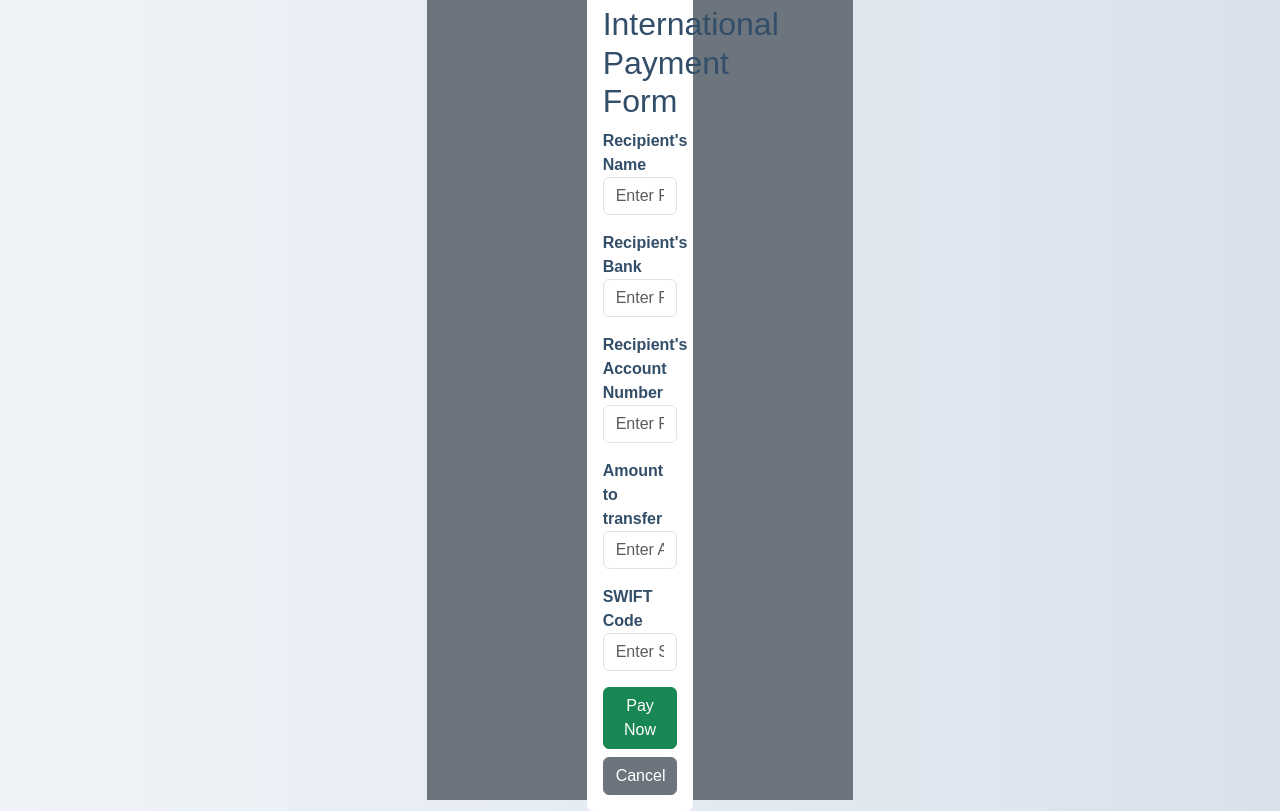
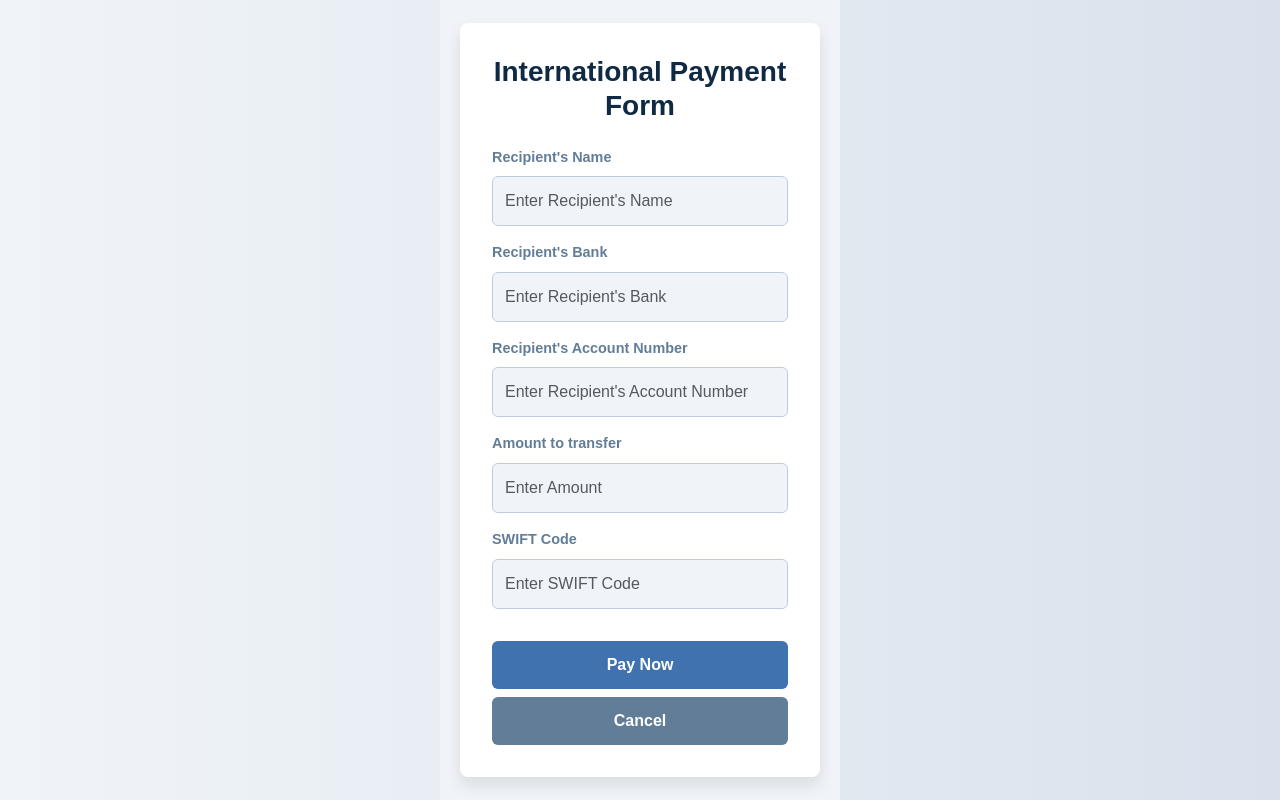
Before and after one commit to ST10051000/PayGlobe, a React (Vite) app in the folder client/: page /payments in a window 1280 px wide. Built offline with nearby package versions, Linux system fonts and the light colour scheme.

Commit message:
small changes for the transactions made, no code should be affected

```diff
--- a/client/src/App.css
+++ b/client/src/App.css
@@ -67,3 +67,238 @@ body, html {
 .homepage-container .btn-secondary:hover {
     background-color: #4a667a;
 }
+
+
+
+/* Dashboard Main Container */
+.dashboard {
+    display: flex;
+    height: 100vh;
+    font-family: 'Arial', sans-serif;
+    background-color: #f0f4f8;
+    color: #334e68;
+}
+
+/* Side Navigation Styling */
+.side-nav {
+    width: 200px;
+    background-color: #102a43;
+    color: #ffffff;
+    padding: 1.5rem;
+    display: flex;
+    flex-direction: column;
+}
+
+.side-nav h3 {
+    font-weight: 600;
+    margin-bottom: 1rem;
+}
+
+.side-nav ul {
+    list-style: none;
+    padding: 0;
+}
+
+.side-nav ul li {
+    margin-bottom: 1rem;
+}
+
+.side-nav ul li a {
+    color: #ffffff;
+    text-decoration: none;
+    font-weight: 500;
+    transition: color 0.3s ease;
+}
+
+.side-nav ul li a:hover {
+    color: #3f72af;
+}
+
+/* Content Area Styling */
+.content {
+    flex-grow: 1;
+    padding: 2rem;
+    background-color: #ffffff;
+    border-radius: 8px;
+    margin: 1rem;
+    box-shadow: 0 8px 16px rgba(0, 0, 0, 0.1);
+}
+
+.content h1 {
+    font-size: 2rem;
+    color: #102a43;
+    font-weight: 700;
+    margin-bottom: 1rem;
+}
+
+.content p {
+    color: #627d98;
+    font-size: 1rem;
+    margin-bottom: 2rem;
+}
+
+/* Banking Details Styling */
+.banking-details {
+    margin-bottom: 2rem;
+}
+
+.banking-details h2 {
+    font-size: 1.5rem;
+    color: #334e68;
+    font-weight: 600;
+    margin-bottom: 0.5rem;
+}
+
+.banking-details p {
+    font-size: 1rem;
+    color: #627d98;
+}
+
+/* Transactions Table Styling */
+.transactions h2 {
+    font-size: 1.5rem;
+    color: #334e68;
+    font-weight: 600;
+    margin-bottom: 1rem;
+}
+
+.transactions table {
+    width: 100%;
+    border-collapse: collapse;
+    border-radius: 8px;
+    overflow: hidden;
+}
+
+.transactions th, .transactions td {
+    padding: 0.75rem 1rem;
+    text-align: left;
+}
+
+.transactions th {
+    background-color: #f0f4f8;
+    color: #627d98;
+    font-weight: 600;
+    text-transform: uppercase;
+    font-size: 0.9rem;
+    border-bottom: 2px solid #d9e2ec;
+}
+
+.transactions td {
+    background-color: #ffffff;
+    color: #334e68;
+    font-size: 0.95rem;
+    border-bottom: 1px solid #d9e2ec;
+}
+
+.transactions tr:last-child td {
+    border-bottom: none;
+}
+
+/* Pay Again Button Styling */
+.transactions button {
+    background-color: #3f72af;
+    color: #ffffff;
+    border: none;
+    padding: 0.5rem 1rem;
+    font-weight: 600;
+    border-radius: 4px;
+    cursor: pointer;
+    transition: background-color 0.3s ease;
+}
+
+.transactions button:hover {
+    background-color: #295182;
+}
+
+.payment-container {
+    display: flex;
+    justify-content: center;
+    align-items: center;
+    height: 100vh;
+    background-color: #f0f4f8;
+}
+
+/* Form box styling */
+.payment-form {
+    background-color: #ffffff;
+    padding: 2rem;
+    border-radius: 8px;
+    box-shadow: 0 8px 16px rgba(0, 0, 0, 0.1);
+    width: 90%;
+    max-width: 400px;
+    text-align: center;
+}
+
+/* Heading styling */
+.payment-form h2 {
+    color: #102a43;
+    font-weight: 700;
+    margin-bottom: 1.5rem;
+    font-size: 1.75rem;
+}
+
+/* Input label styling */
+.payment-form label {
+    font-size: 0.9rem;
+    color: #627d98;
+    font-weight: 600;
+    display: block;
+    margin-bottom: 0.5rem;
+    text-align: left;
+}
+
+/* Input field styling */
+.payment-form .form-control {
+    border-radius: 6px;
+    border: 1px solid #bcccdc;
+    padding: 0.75rem;
+    font-size: 1rem;
+    color: #334e68;
+    background-color: #f0f4f8;
+    transition: border-color 0.3s ease;
+    margin-bottom: 1rem;
+}
+
+.payment-form .form-control:focus {
+    border-color: #3f72af;
+    box-shadow: 0 0 0 2px rgba(63, 114, 175, 0.2);
+}
+
+/* Error message styling */
+.payment-form .text-danger {
+    color: #d9534f;
+    font-size: 0.85rem;
+    margin-bottom: 1rem;
+    text-align: left;
+}
+
+/* Button styling */
+.payment-form .btn-success {
+    background-color: #3f72af;
+    border: none;
+    padding: 0.75rem;
+    font-weight: 600;
+    color: #ffffff;
+    width: 100%;
+    margin-top: 1rem;
+    transition: background-color 0.3s ease;
+}
+
+.payment-form .btn-success:hover {
+    background-color: #295182;
+}
+
+.payment-form .btn-secondary {
+    background-color: #627d98;
+    border: none;
+    padding: 0.75rem;
+    font-weight: 600;
+    color: #ffffff;
+    width: 100%;
+    margin-top: 0.5rem;
+    transition: background-color 0.3s ease;
+}
+
+.payment-form .btn-secondary:hover {
+    background-color: #334e68;
+}
--- a/client/src/Payment.jsx
+++ b/client/src/Payment.jsx
@@ -1,5 +1,6 @@
 import { useState } from "react";
 import axios from 'axios';
+import './App.css';
 
 function Payment() {
     const [recipientName, setRecipientName] = useState("");
@@ -12,14 +13,13 @@ function Payment() {
     // RegEx patterns for validation
     const nameRegex = /^[a-zA-Z\s]+$/;
     const bankRegex = /^[a-zA-Z\s]+$/;
-    const accountNumberRegex = /^\d{10}$/;  // Assuming a 10-digit account number
-    const swiftCodeRegex = /^[A-Z0-9]{8,11}$/;  // 8 or 11 characters SWIFT code
-    const amountRegex = /^\d+(\.\d{1,2})?$/;  // Decimal amounts with 2 digits precision
+    const accountNumberRegex = /^\d{10}$/;
+    const swiftCodeRegex = /^[A-Z0-9]{8,11}$/;
+    const amountRegex = /^\d+(\.\d{1,2})?$/;
 
     const handleSubmit = async (e) => {
         e.preventDefault();
 
-        // Input validation
         if (!nameRegex.test(recipientName)) {
             setError("Invalid recipient name");
             return;
@@ -41,9 +41,7 @@ function Payment() {
             return;
         }
 
-
         try {
-            //const response = await axios.post('https://localhost:5000/api/payment'
             const response = await axios.post('http://localhost:5000/api/payment', {
                 recipientName,
                 recipientBank,
@@ -68,8 +66,8 @@ function Payment() {
     };
 
     return (
-        <div className="d-flex justify-content-center align-items-center bg-secondary vh-100">
-            <div className="bg-white p-3 rounded w-25">
+        <div className="payment-container">
+            <div className="payment-form">
                 <h2>International Payment Form</h2>
                 <form onSubmit={handleSubmit}>
                     <div className="mb-3">
```
